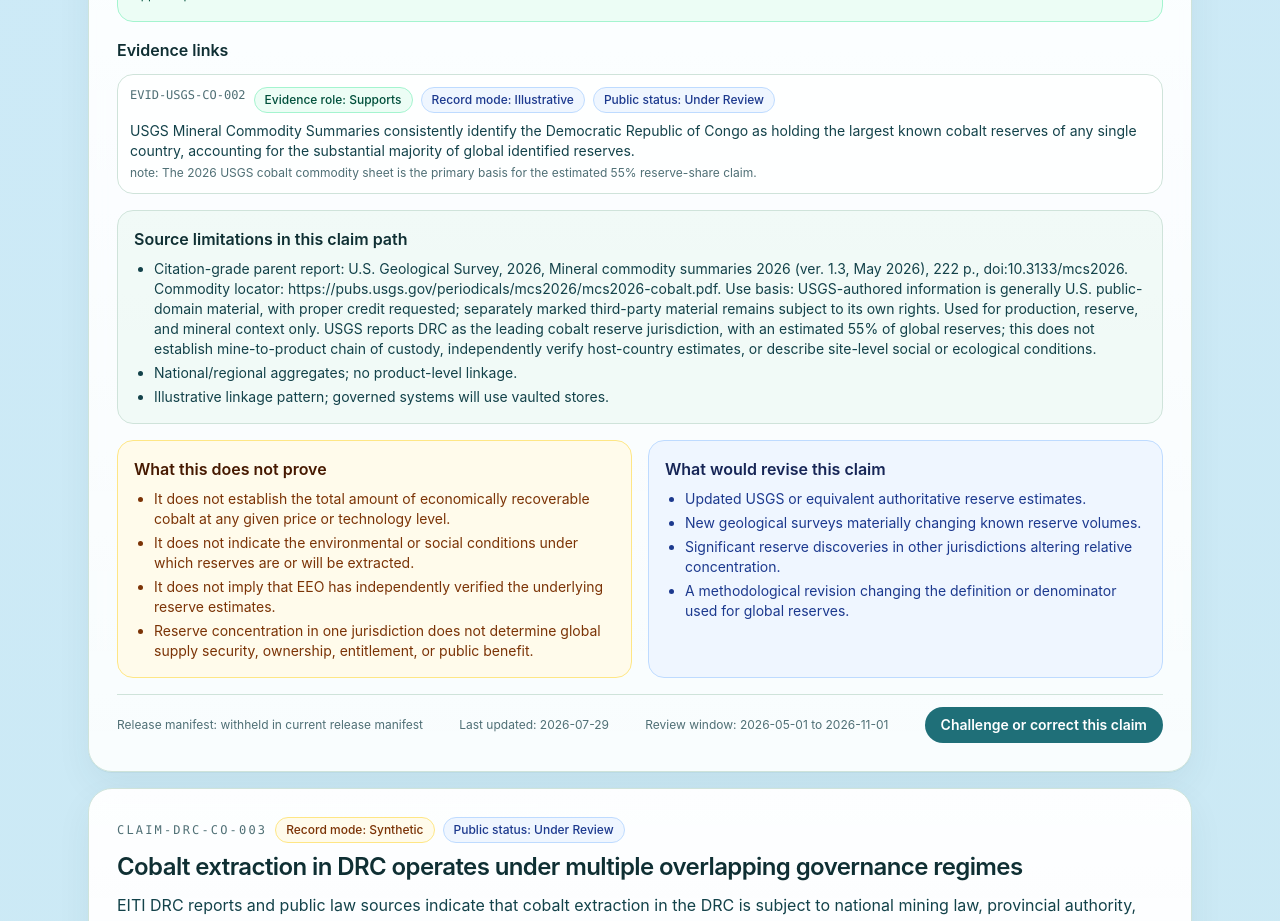
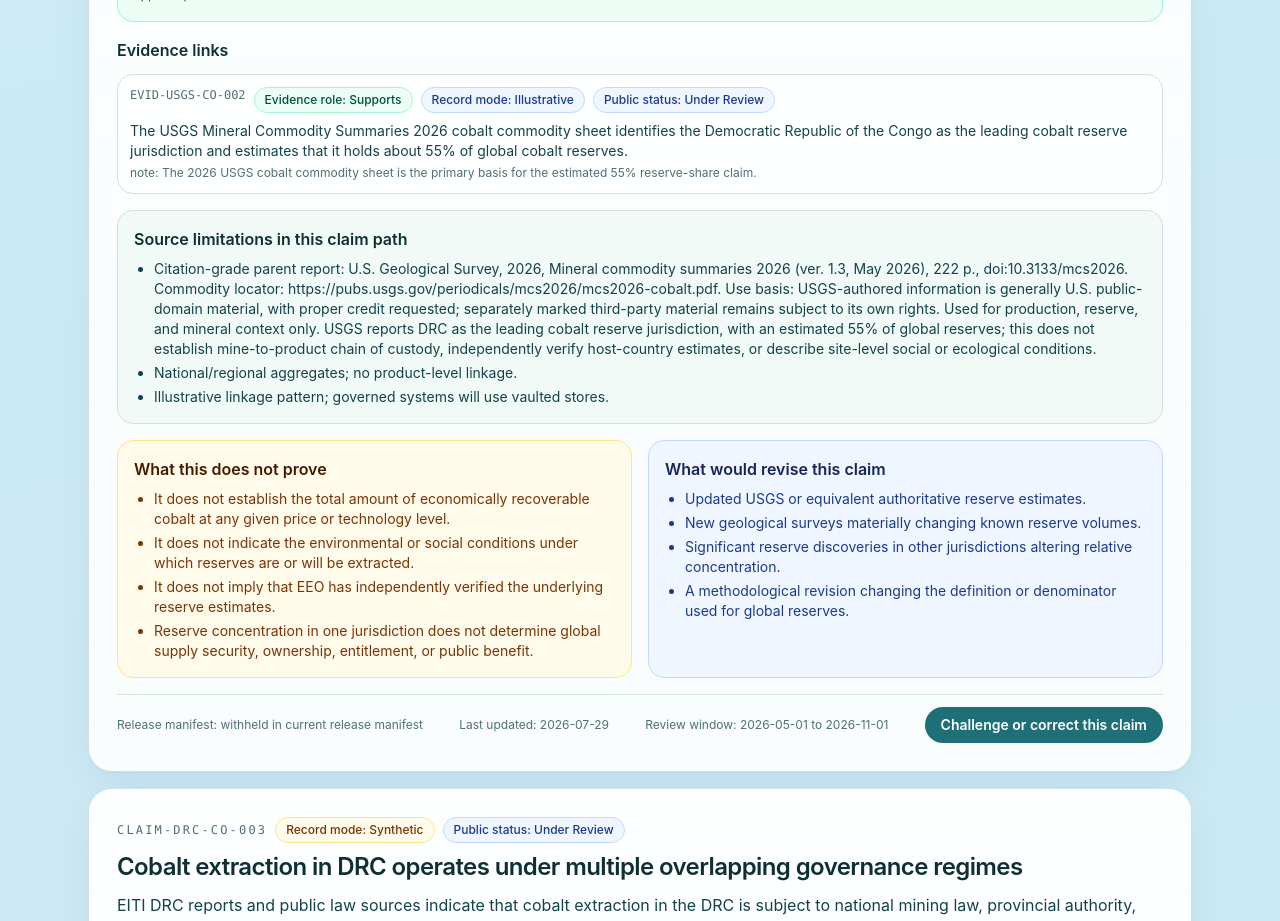
Before and after one commit to ngabiree/eeo, a Next.js app: page /corridors/copper-cobalt/dossier in a window 1280 px wide. Shown: the part 10240-11161 px from the top of the page. Built offline with nearby package versions, Linux system fonts and the light colour scheme; no server answers.

Commit message:
fix(data): align cobalt reserve evidence with USGS estimate

```diff
--- a/data/evidence.ts
+++ b/data/evidence.ts
@@ -49,20 +49,21 @@ export const evidenceItems: EvidenceItem[] = [
     id: "EVID-USGS-CO-002",
     recordMode: "illustrative",
     sourceId: "SRC-USGS-CO-001",
-    title: "DRC cobalt reserve concentration per USGS Mineral Commodity Summaries",
+    title: "USGS estimate of DRC cobalt reserve concentration",
     summary:
-      "USGS Mineral Commodity Summaries consistently identify the Democratic Republic of Congo as holding the largest known cobalt reserves of any single country, accounting for the substantial majority of global identified reserves.",
+      "The USGS Mineral Commodity Summaries 2026 cobalt commodity sheet identifies the Democratic Republic of the Congo as the leading cobalt reserve jurisdiction and estimates that it holds about 55% of global cobalt reserves.",
     evidenceClass: "official",
     confidenceContribution: "high",
     limitations: [
+      "The 55% figure is an estimate tied to the report's reserve definition, reporting period, and global denominator.",
       "Reserve estimates are subject to methodological revision as geological knowledge, pricing, and extraction technology evolve.",
-      "USGS estimates reflect reported figures; they do not independently verify host-country data.",
-      "Reserve concentration does not indicate rate of extraction, environmental condition, or social conditions at specific sites.",
+      "USGS compiles reported reserve figures and does not independently verify every underlying host-country estimate.",
+      "Reserve concentration does not indicate extraction rate, ownership, entitlement, public benefit, environmental condition, or social conditions at specific sites.",
     ],
     exposureRisk: "low",
     publicationDecision: "publish",
     claimLinks: [
-      { claimId: "CLAIM-DRC-CO-002", role: "supports", note: "Primary source for DRC reserve concentration claim." },
+      { claimId: "CLAIM-DRC-CO-002", role: "supports", note: "Primary official source for the estimated 55% reserve-share claim." },
     ],
   },
 
```
